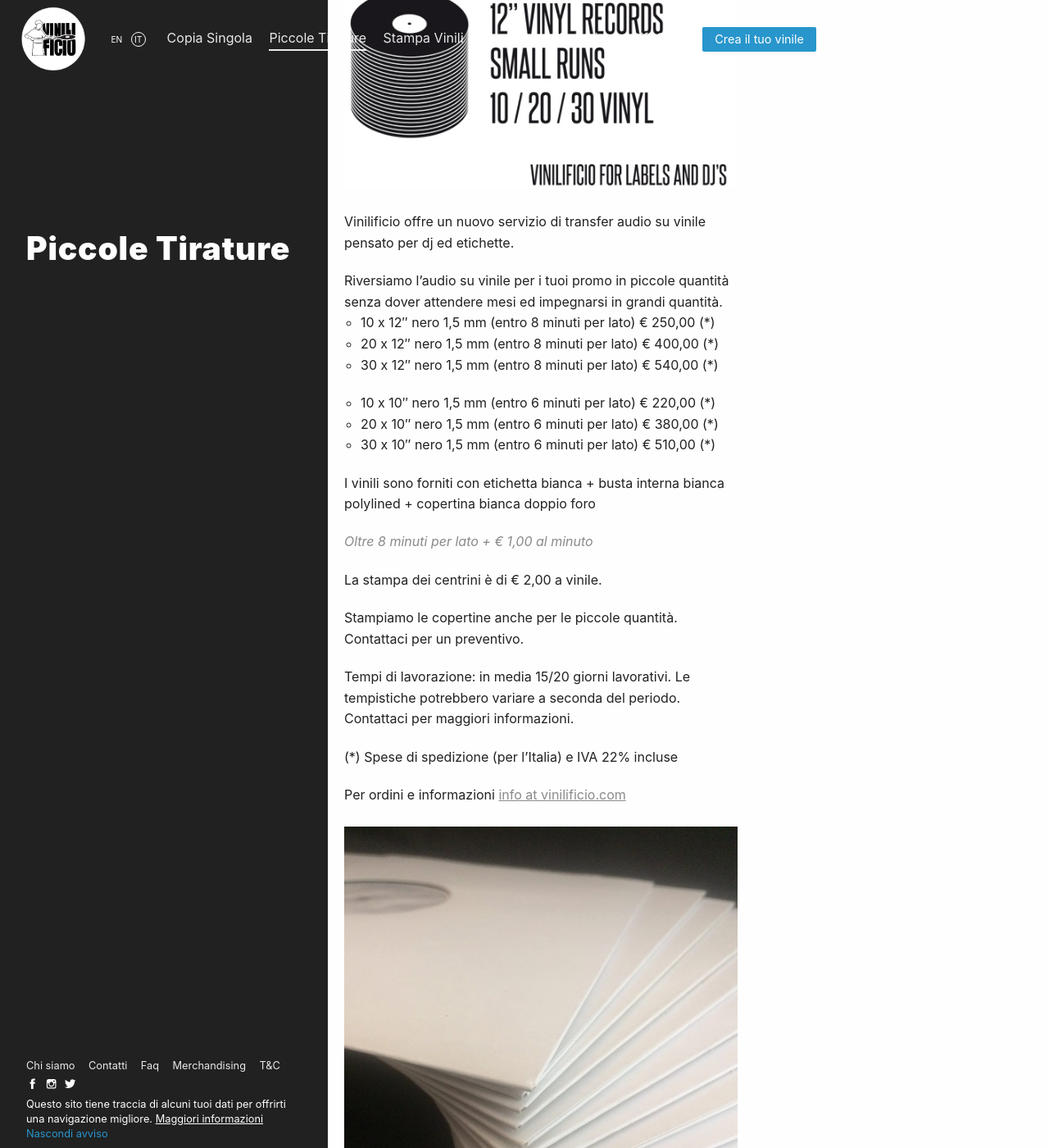
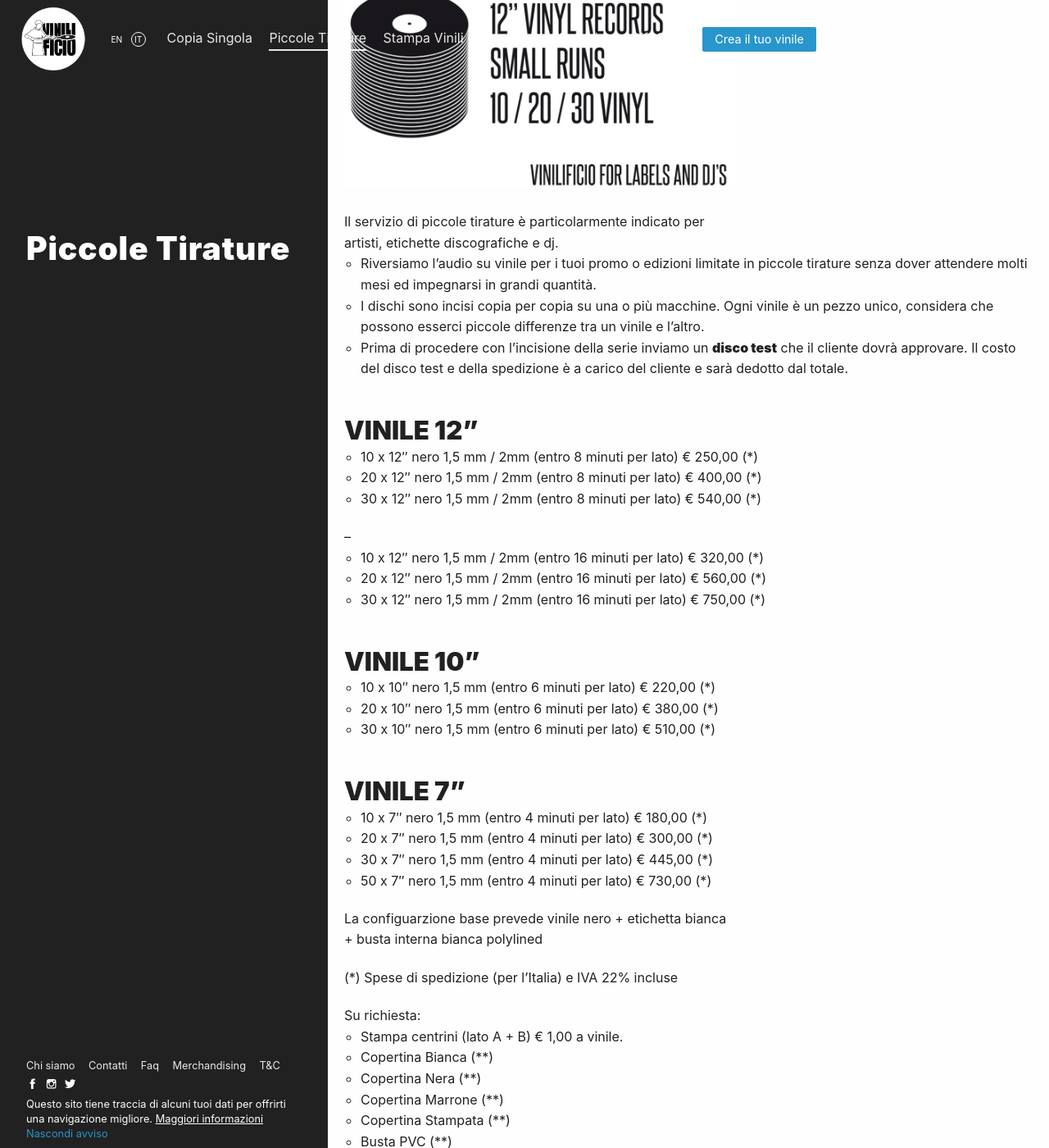
Before and after one commit to Vinilificio/vinilificio.com, a Jekyll site: the page built from _pages/piccole-tirature.md, in a window 1280 px wide and 1400 px high, scrolled down 345 px. Shown: the whole window at 82% size. Built offline with Jekyll 4.4.1, drawn with Linux system fonts in a browser that asks for light colours; nearby versions of some CDN libraries; comment, search, counter and statistics services are not loaded; some of the changed text lies outside the part shown.

Commit message:
aggiornamento pagina e prezzi piccole tirature

```diff
--- a/_pages/piccole-tirature.md
+++ b/_pages/piccole-tirature.md
@@ -10,36 +10,64 @@
 
 ![infographic vinili](/img/PROMO-SMALL-RUNS_GFX_big-5.jpg)
 
-Vinilificio offre un nuovo servizio di transfer audio su vinile pensato per dj ed etichette.
+Il servizio di piccole tirature è particolarmente indicato per artisti, etichette discografiche e dj.
 
-Riversiamo l’audio su vinile per i tuoi promo in piccole quantità senza dover attendere mesi ed impegnarsi in grandi quantità.
+* Riversiamo l’audio su vinile per i tuoi promo o edizioni limitate in piccole tirature senza dover attendere molti mesi ed impegnarsi in grandi quantità.
+* I dischi sono incisi copia per copia su una o più macchine. Ogni vinile è un pezzo unico, considera che possono esserci piccole differenze tra un vinile e l'altro.
+* Prima di procedere con l'incisione della serie inviamo un <b>disco test</b> che il cliente dovrà approvare. Il costo del disco test e della spedizione è a carico del cliente e sarà dedotto dal totale.
 
-* 10 x 12″ nero 1,5 mm (entro 8 minuti per lato) € 250,00 (*)
-* 20 x 12″ nero 1,5 mm (entro 8 minuti per lato) € 400,00 (*)
-* 30 x 12″ nero 1,5 mm (entro 8 minuti per lato)  € 540,00 (*)
 
+## VINILE 12"
+
+* 10 x 12″ nero 1,5 mm / 2mm (entro 8 minuti per lato) € 250,00 (*)
+* 20 x 12″ nero 1,5 mm / 2mm (entro 8 minuti per lato) € 400,00 (*)
+* 30 x 12″ nero 1,5 mm / 2mm (entro 8 minuti per lato)  € 540,00 (*)
+
+
+--
+
+* 10 x 12″ nero 1,5 mm / 2mm (entro 16 minuti per lato) € 320,00 (*)
+* 20 x 12″ nero 1,5 mm / 2mm (entro 16 minuti per lato) € 560,00 (*)
+* 30 x 12″ nero 1,5 mm / 2mm (entro 16 minuti per lato)  € 750,00 (*)
+
+## VINILE 10"
 
 * 10 x 10″ nero 1,5 mm (entro 6 minuti per lato) € 220,00 (*)
 * 20 x 10″ nero 1,5 mm (entro 6 minuti per lato) € 380,00 (*)
-* 30 x 10″ nero 1,5 mm (entro 6 minuti per lato)  € 510,00 (*)
+* 30 x 10″ nero 1,5 mm (entro 6 minuti per lato) € 510,00 (*)
+
+## VINILE 7"
+
+* 10 x 7″ nero 1,5 mm (entro 4 minuti per lato) € 180,00 (*)
+* 20 x 7″ nero 1,5 mm (entro 4 minuti per lato) € 300,00 (*)
+* 30 x 7″ nero 1,5 mm (entro 4 minuti per lato) € 445,00 (*)
+* 50 x 7″ nero 1,5 mm (entro 4 minuti per lato) € 730,00 (*)
 
 
-I vinili sono forniti con  etichetta bianca + busta interna bianca polylined + copertina bianca doppio foro
 
-*Oltre 8 minuti per lato + € 1,00 al minuto*
-
-La stampa dei centrini è di € 2,00 a vinile.
-
-Stampiamo le copertine anche per le piccole quantità. Contattaci per un preventivo.
-
-Tempi di lavorazione: in media 15/20 giorni lavorativi.
-Le tempistiche potrebbero variare a seconda del periodo. Contattaci per maggiori informazioni.
+La configuarzione base prevede vinile nero + etichetta bianca + busta interna bianca polylined
 
 (*) Spese di spedizione (per l’Italia) e IVA 22% incluse
 
+Su richiesta:
+
+* Stampa centrini (lato A + B) € 1,00 a vinile.
+* Copertina Bianca (**)
+* Copertina Nera (**)
+* Copertina Marrone (**)
+* Copertina Stampata (**)
+* Busta PVC (**)
+* Vinile trasparente 2mm (**)
+* Personalizzazioni ad hoc (**)
+
+(**) Il costo varia a seconda delle quantità e del formato. Contattaci per un preventivo personalizzato.
 
 
-Per ordini e informazioni <a href="mailto:info@vinilificio.com">info at vinilificio.com</a>
+Tempi di lavorazione: in media 25/50 giorni lavorativi.
+Le tempistiche variano a seconda delle quantità, della durata del master, dalle opzioni scelte e del periodo. Contattaci per maggiori informazioni.
+
+
+Per preventivi personalizzati, informazioni e ordini scrivi a <a href="mailto:info@vinilificio.com">info at vinilificio.com</a>
 
 
 ![small runs](/img/small_run_01.jpg)
```
